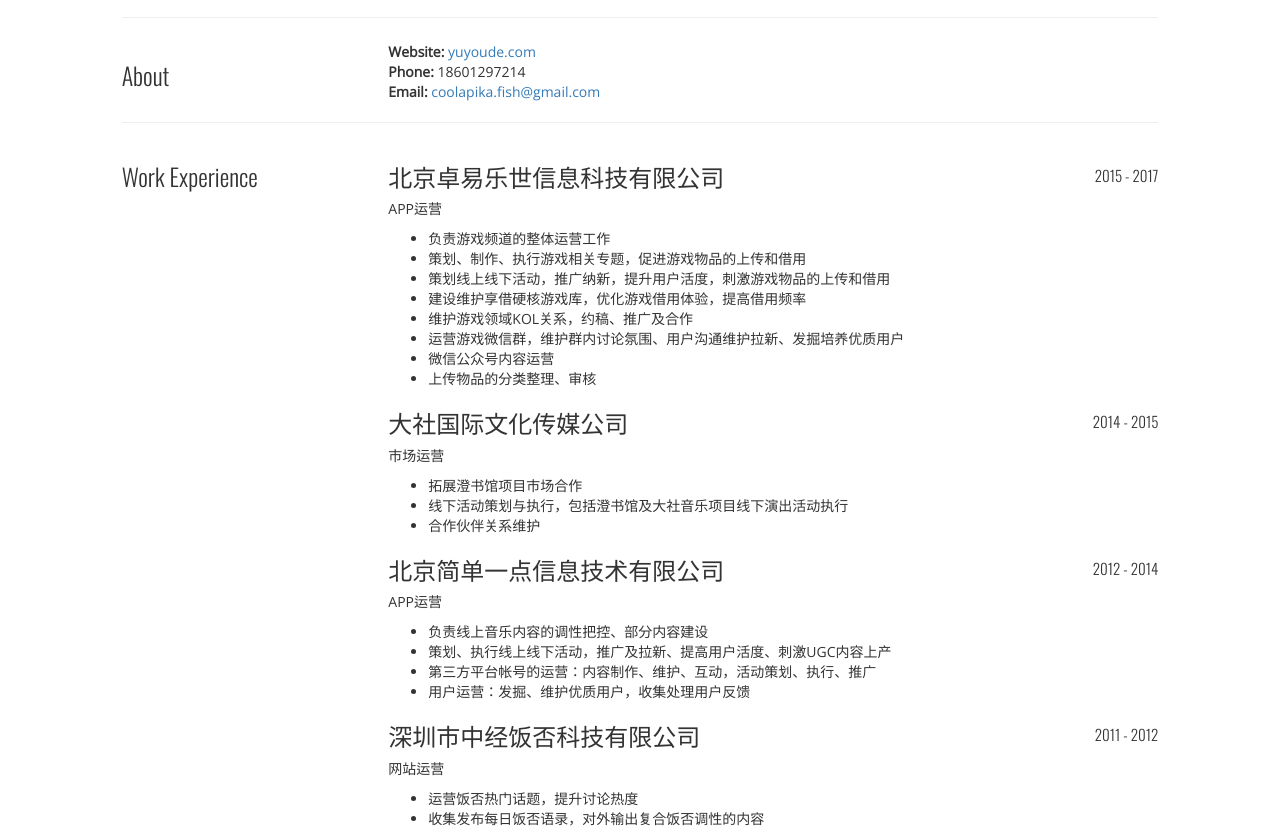
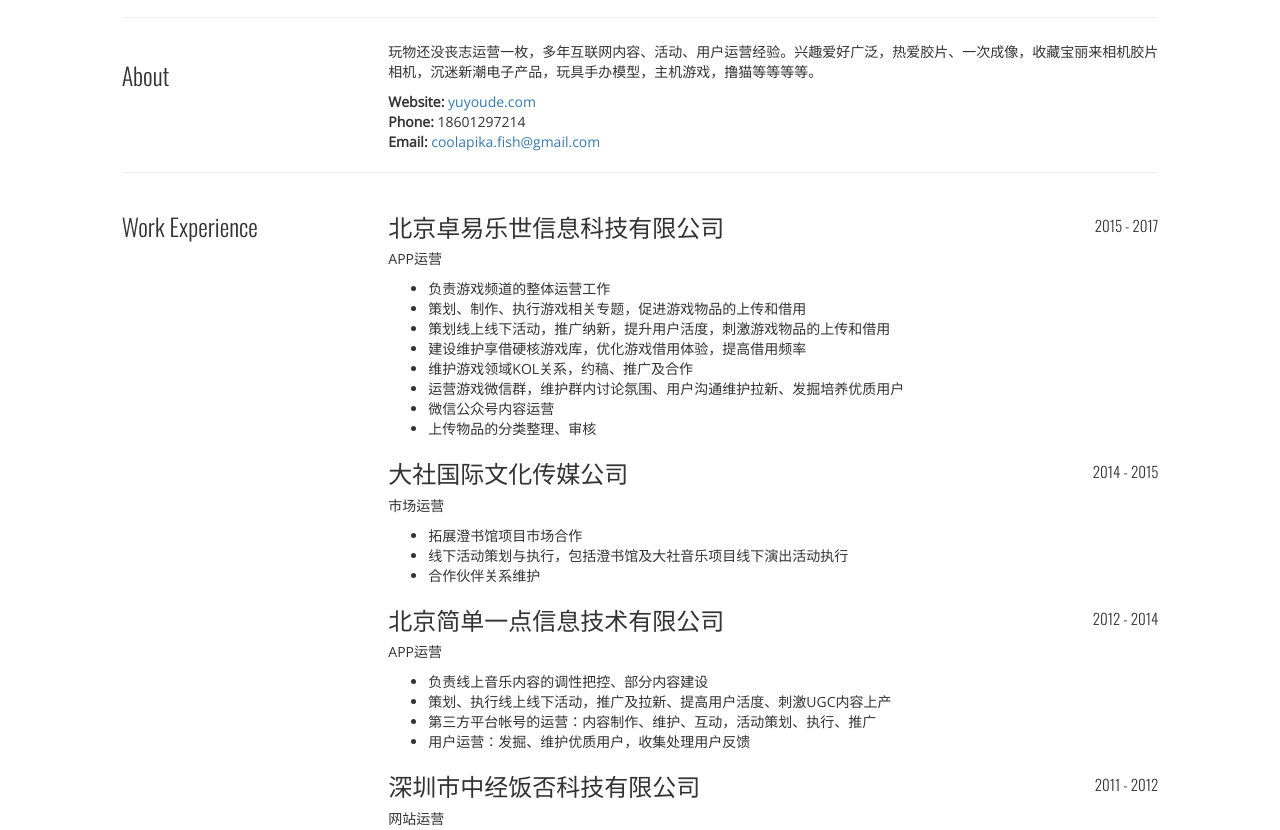
Before and after one commit to yuyoude/yuyoude.github.io, a plain HTML site: page resume.html in a window 1280 px wide. Shown: the part 79-909 px from the top of the page. Drawn offline with nearby package versions, Linux system fonts and the light colour scheme.

Commit message:
resume update

```diff
--- a/resume.html
+++ b/resume.html
@@ -131,9 +131,10 @@ section#skills .details {
 				<h3>About</h3>
 				</header>
 				<div class="col-sm-9">
+					<p>玩物还没丧志运营一枚，多年互联网内容、活动、用户运营经验。兴趣爱好广泛，热爱胶片、一次成像，收藏宝丽来相机胶片相机，沉迷新潮电子产品，玩具手办模型，主机游戏，撸猫等等等等。</p>
 					<strong>Website:</strong> <a href="yuyoude.com">yuyoude.com</a> <br />
 					<strong>Phone:</strong> 18601297214 <br />
-					<strong>Email:</strong> <a href="/cdn-cgi/l/email-protection#caa9a5a5a6abbaa3a1abe4aca3b9a28aada7aba3a6e4a9a5a7"><span class="__cf_email__" data-cfemail="1e7d7171727f6e77757f3078776d765e79737f7772307d7173">[email&#160;protected]</span><script data-cfhash='f9e31' type="text/javascript">/* <![CDATA[ */!function(t,e,r,n,c,a,p){try{t=document.currentScript||function(){for(t=document.getElementsByTagName('script'),e=t.length;e--;)if(t[e].getAttribute('data-cfhash'))return t[e]}();if(t&&(c=t.previousSibling)){p=t.parentNode;if(a=c.getAttribute('data-cfemail')){for(e='',r='0x'+a.substr(0,2)|0,n=2;a.length-n;n+=2)e+='%'+('0'+('0x'+a.substr(n,2)^r).toString(16)).slice(-2);p.replaceChild(document.createTextNode(decodeURIComponent(e)),c)}p.removeChild(t)}}catch(u){}}()/* ]]> */</script></a><br />
+					<strong>Email:</strong> <a href="/cdn-cgi/l/email-protection#593a3636353829303238773f302a31193e34383035773a3634"><span class="__cf_email__" data-cfemail="ea898585868b9a83818bc48c839982aa8d878b8386c4898587">[email&#160;protected]</span><script data-cfhash='f9e31' type="text/javascript">/* <![CDATA[ */!function(t,e,r,n,c,a,p){try{t=document.currentScript||function(){for(t=document.getElementsByTagName('script'),e=t.length;e--;)if(t[e].getAttribute('data-cfhash'))return t[e]}();if(t&&(c=t.previousSibling)){p=t.parentNode;if(a=c.getAttribute('data-cfemail')){for(e='',r='0x'+a.substr(0,2)|0,n=2;a.length-n;n+=2)e+='%'+('0'+('0x'+a.substr(n,2)^r).toString(16)).slice(-2);p.replaceChild(document.createTextNode(decodeURIComponent(e)),c)}p.removeChild(t)}}catch(u){}}()/* ]]> */</script></a><br />
 				</div>
 				</section>
 				<hr />
@@ -178,7 +179,7 @@ section#skills .details {
 						<p>网站运营</p>
 						<ul>
 							<li>运营饭否热门话题，提升讨论热度</li>
-							<li>收集发布每日饭否语录，对外输出复合饭否调性的内容</li>
+							<li>收集发布每日饭否语录，对外输出符合饭否调性的内容</li>
 							<li>运营官方博客</li>
 							<li>线上活动策划、执行，拉新及提升用户活性</li>
 							<li>内容审核</li>
```
